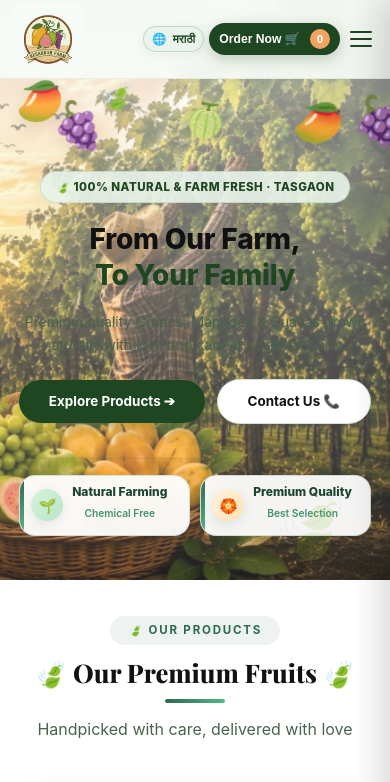
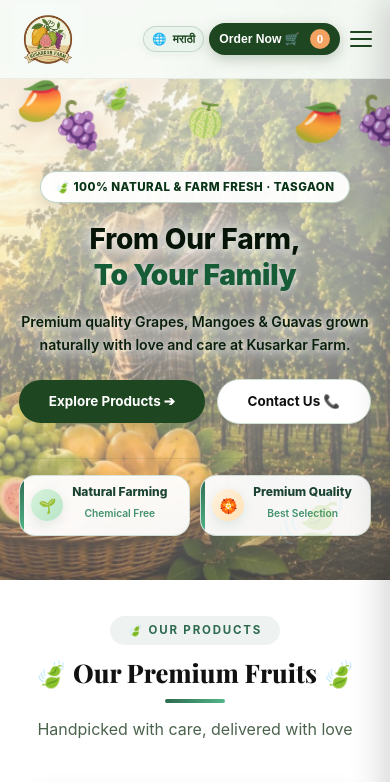
Before and after one commit to pranotikusarkar873-lgtm/kusarkar-farm, a React (Vite) app: page / in a window 390 px wide. Shown: the top 782 px of the page. Built offline with nearby package versions, Linux system fonts and the light colour scheme; no server answers; a web font is replaced by a local one.

Commit message:
fix: added high-contrast text color, font-weight, and white glow text-shadows to hero title and description for 100% crystal clear readability

```diff
--- a/src/index.css
+++ b/src/index.css
@@ -2604,9 +2604,9 @@ ul {
   .hero-banner-overlay {
     background: linear-gradient(
       180deg,
-      rgba(248, 250, 246, 0.65) 0%,
-      rgba(248, 250, 246, 0.38) 50%,
-      rgba(248, 250, 246, 0.12) 100%
+      rgba(248, 250, 246, 0.78) 0%,
+      rgba(248, 250, 246, 0.58) 55%,
+      rgba(248, 250, 246, 0.28) 100%
     );
   }
 
@@ -2635,17 +2635,28 @@ ul {
     font-size: 0.75rem;
     padding: 0.35rem 0.9rem;
     margin-bottom: 0.8rem;
+    background: rgba(255, 255, 255, 0.94);
+    color: #0b3c1b;
+    font-weight: 800;
+    border: 1px solid rgba(45, 106, 79, 0.25);
+    box-shadow: 0 4px 14px rgba(0, 0, 0, 0.1);
   }
 
   .hero-main-title {
     font-size: clamp(2.1rem, 5.5vw, 3rem);
     margin-bottom: 0.9rem;
+    color: #0b1a0c;
+    font-weight: 800;
+    text-shadow: 0 1px 10px rgba(255, 255, 255, 0.95), 0 2px 20px rgba(255, 255, 255, 0.9);
   }
 
   .hero-desc {
     font-size: 0.95rem;
     line-height: 1.55;
     margin-bottom: 1.2rem;
+    color: #0d2210;
+    font-weight: 600;
+    text-shadow: 0 1px 8px rgba(255, 255, 255, 0.95), 0 2px 14px rgba(255, 255, 255, 0.85);
   }
 
   .hero-btn-row {
@@ -2931,6 +2942,11 @@ ul {
     margin-top: 1.2rem;
     margin-bottom: 1.2rem;
     max-width: 95vw;
+    background: rgba(255, 255, 255, 0.95);
+    color: #083316;
+    font-weight: 800;
+    border: 1px solid rgba(45, 106, 79, 0.3);
+    box-shadow: 0 4px 14px rgba(0, 0, 0, 0.12);
   }
 
   .hero-main-title {
@@ -2938,6 +2954,15 @@ ul {
     line-height: 1.28;
     margin-bottom: 1.1rem;
     letter-spacing: -0.2px;
+    color: #071508;
+    font-weight: 800;
+    text-shadow: 0 1px 12px rgba(255, 255, 255, 0.98), 0 2px 24px rgba(255, 255, 255, 0.95);
+  }
+
+  .hero-main-title .text-green-hero {
+    color: #165c37;
+    font-weight: 900;
+    text-shadow: 0 1px 10px rgba(255, 255, 255, 0.98);
   }
 
   .hero-desc {
@@ -2945,6 +2970,9 @@ ul {
     line-height: 1.6;
     margin-bottom: 1.4rem;
     max-width: 92vw;
+    color: #0a1f0c;
+    font-weight: 600;
+    text-shadow: 0 1px 10px rgba(255, 255, 255, 0.98), 0 2px 18px rgba(255, 255, 255, 0.92);
   }
 
   .hero-btn-row {
```
